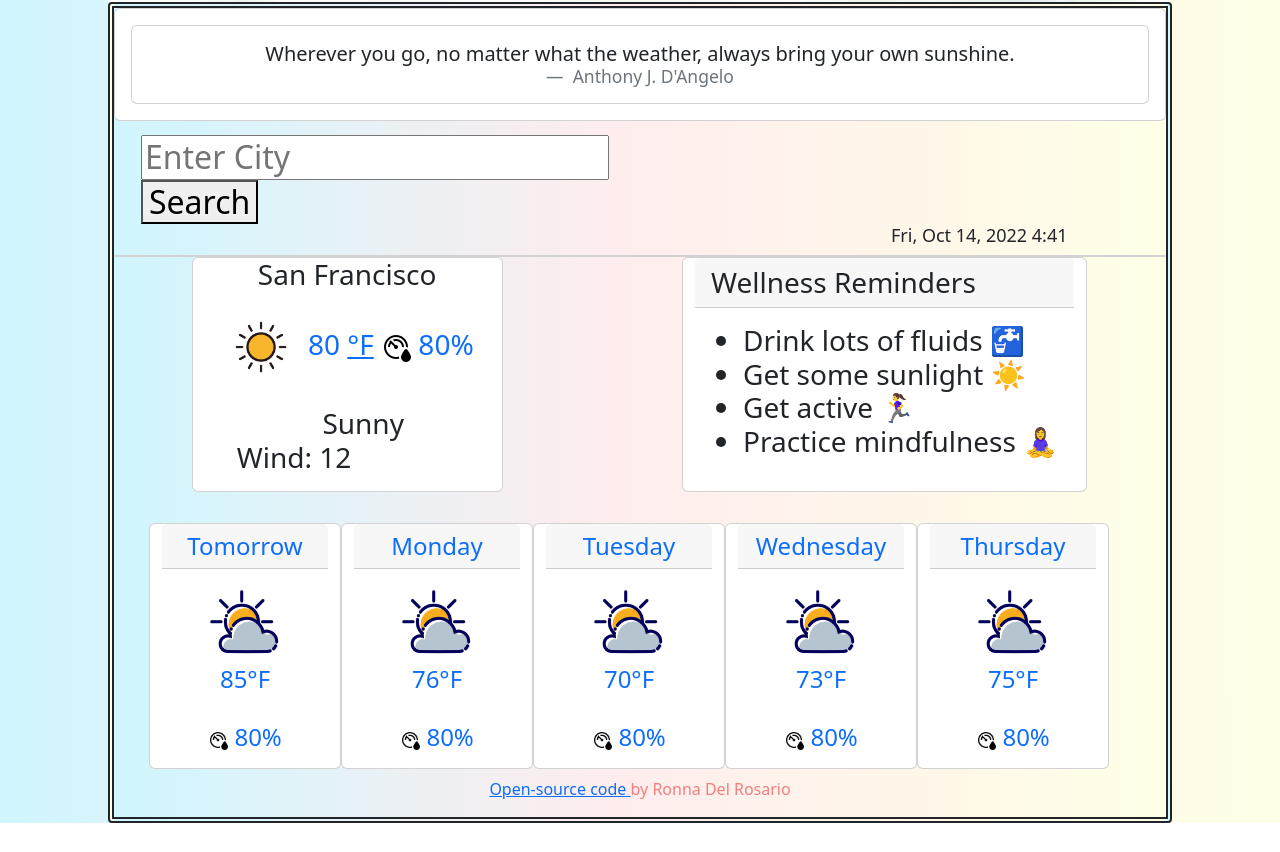
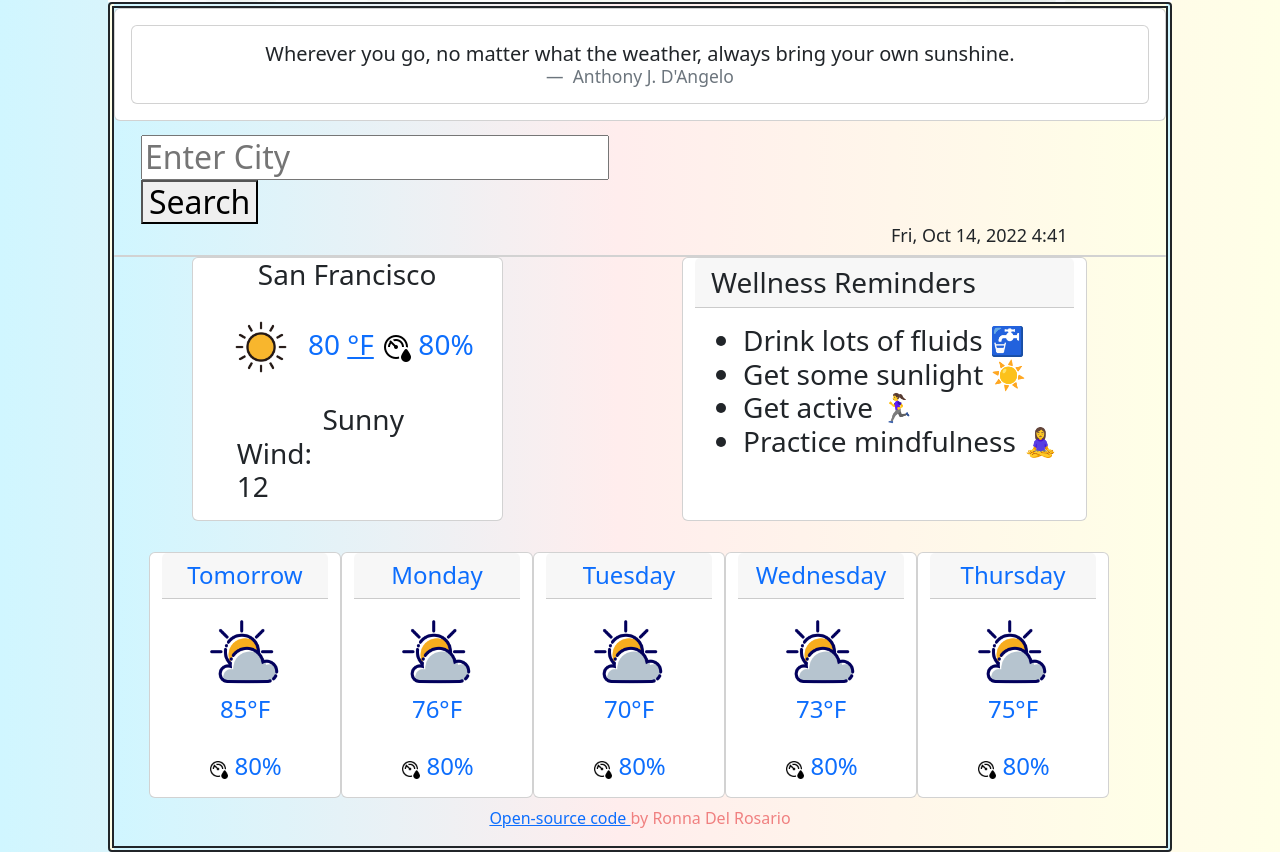
Before and after one commit to RonLi5321/weather-the-storms-of-life-weather-app, a website built with Parcel: page index.html in a window 1280 px wide. Shown: the part 707-1559 px from the top of the page. Before the commit the page ends 1530 px from the top, so only its background shows below. Built offline with nearby package versions, Linux system fonts and the light colour scheme.

Commit message:
Updated text alignment for wind text in css

```diff
--- a/index.html
+++ b/index.html
@@ -71,7 +71,7 @@
           <ul class="weather-components">
             <li>
           <div id="weather-description"class="description">Sunny</div></li>
-          <li> Wind: <span id = "wind-speed"class="wind-text"> 12</span></li>
+          <li class="wind-text"></li> Wind: <div id = "wind-speed"> 12</div></li>
         </ul>
         </div>
          <div class="col-sm-2">
```
